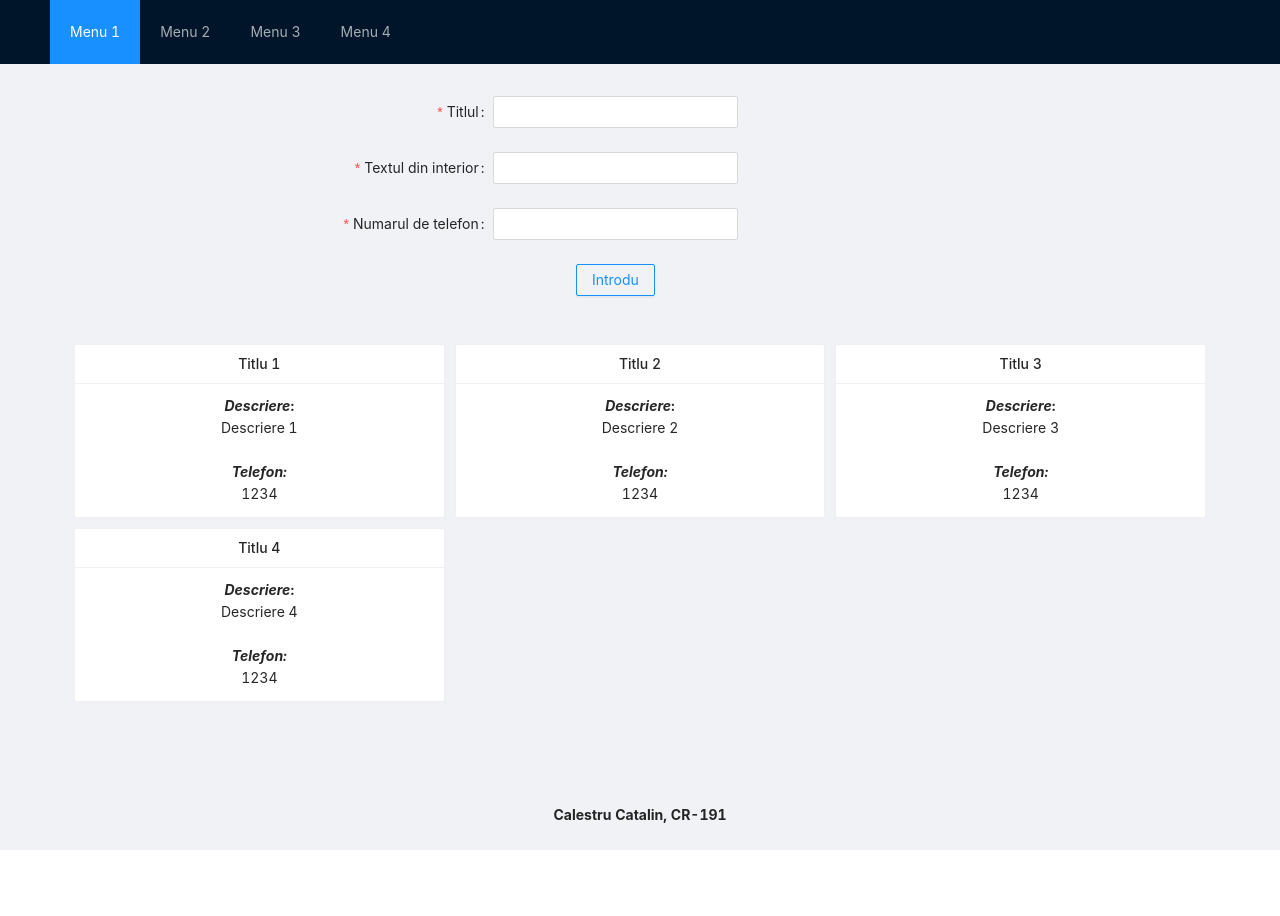
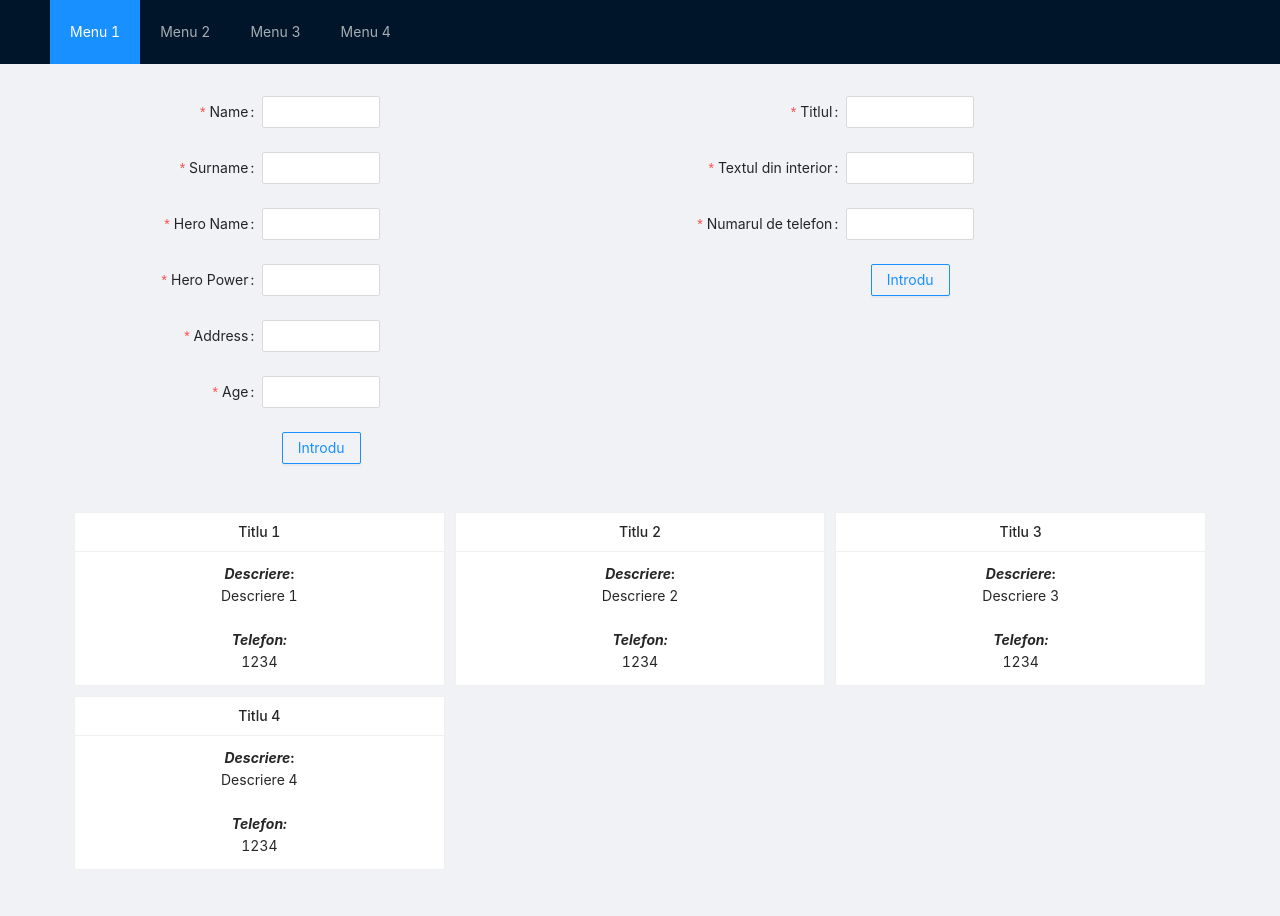
Before and after one commit to Catalin1237/Laborator_TWeb, a React (Create React App) app: page / in a window 1280 px wide. Shown: the top 916 px of the page. Before the commit the page ends 850 px from the top, so only its background shows below. Built offline with nearby package versions, Linux system fonts and the light colour scheme.

Commit message:
Lab 4 done

```diff
--- a/src/App.tsx
+++ b/src/App.tsx
@@ -1,14 +1,12 @@
 import React from "react";
 import logo from "./logo.svg";
 import "./App.css";
-// import { GreetMe } from './components/GreetMe';
 import { MyLayout } from "./components/MyLayout";
 
 function App() {
 
   return (
     <div className="App">
-      {/* <GreetMe first='Calestru' last='Catalin' group='CR-191' /> */}
       <MyLayout />
     </div>
   );
--- /dev/null
+++ b/src/components/FormHero.tsx
@@ -0,0 +1,183 @@
+import { Form, Input, Button, notification } from 'antd';
+import { useState } from 'react';
+import MainInterface from '../interfaces/MainInterface';
+
+interface ShowHeroProp extends MainInterface {
+    myHero: {
+        superHeroName: string;
+        supHeroPower: string;
+        address: string;
+        age: string
+    };
+}
+
+export const ShowHero = (props: ShowHeroProp) => {
+
+    return (
+        <>
+            <table>
+
+                <tr>
+                    <th>Name</th>
+                    <th>Surname</th>
+                    <th>Super Hero Name</th>
+                    <th>Super Hero Power</th>
+                    <th>Address</th>
+                    <th>Age</th>
+                </tr>
+
+                <tr>
+
+                    <td>{props.mainInt.name}</td>
+                    <td>{props.mainInt.surname}</td>
+                    <td>{props.myHero.superHeroName}</td>
+                    <td>{props.myHero.supHeroPower}</td>
+                    <td>{props.myHero.address}</td>
+                    <td>{props.myHero.age}</td>
+
+                </tr>
+
+            </table>
+        </>
+    );
+}
+
+export let infoHero = {
+    name: "Peter",
+    surname: "Parker",
+    superHeroName: "Spiderman",
+    supHeroPower: "Spider power",
+    address: "Queens",
+    age: "16",
+}
+
+export const FormHero = () => {
+
+    const onFinish = (values: any) => {
+        notification.open({
+            message: 'Deschide consola pe F12.',
+        });
+    };
+
+    const [name, setName] = useState("");
+    const [surname, setSurname] = useState("");
+    const [superHeroName, setSuperHeroName] = useState("");
+    const [supHeroPower, setSupHeroPower] = useState("");
+    const [address, setAddress] = useState("");
+    const [age, setAge] = useState("0");
+
+
+    const submitHero = () => {
+        infoHero = {
+            name: name,
+            surname: surname,
+            superHeroName: superHeroName,
+            supHeroPower: supHeroPower,
+            address: address,
+            age: age
+        }
+    }
+
+
+
+    return (
+        <>
+            <Form
+                name='basic'
+                labelCol={{ span: 9 }}
+                wrapperCol={{ span: 5 }}
+                autoComplete="off"
+                onFinish={ onFinish }
+            >
+
+                <Form.Item
+                    label="Name:"
+                    name="name"
+                    rules={[
+                        { required: true, message: 'Insert hero name!!!' }
+                    ]}
+                >
+                    <Input
+                        onChange={(e) => { setName(e.target.value) }}
+                    />
+                </Form.Item>
+
+                <Form.Item
+                    label="Surname:"
+                    name="surname"
+                    rules={[
+                        { required: true, message: 'Insert hero surname!!!' }
+                    ]}
+                >
+                    <Input
+                        onChange={(e) => { setSurname(e.target.value); }}
+                    />
+                </Form.Item>
+
+                <Form.Item
+                    label="Hero Name"
+                    name="superHeroName"
+                    rules={[
+                        { required: true, message: 'Insert the super hero name!!!' }
+                    ]}
+                >
+                    <Input
+                        onChange={(e) => { setSuperHeroName(e.target.value); }}
+                    />
+                </Form.Item>
+
+                <Form.Item
+                    label="Hero Power"
+                    name="supHeroPower"
+                    rules={[
+                        { required: true, message: 'Insert the super hero power!!!' }
+                    ]}
+                >
+
+                    <Input
+                        onChange={(e) => { setSupHeroPower(e.target.value); }}
+                    />
+
+                </Form.Item>
+
+                <Form.Item
+                    label="Address"
+                    name="address"
+                    rules={[
+                        { required: true, message: 'Insert hero address!!!' }
+                    ]}
+                >
+                    <Input
+                        onChange={(e) => { setAddress(e.target.value); }}
+                    />
+                </Form.Item>
+
+                <Form.Item
+                    label="Age"
+                    name="age"
+                    rules={[
+                        { required: true, message: 'Input hero age!!!' }
+                    ]}
+                >
+                    <Input
+                        type={"number"}
+                        onChange={(e) => { setAge(e.target.value); }}
+                    />
+                </Form.Item>
+
+                <Form.Item wrapperCol={{ offset: 8, span: 7 }}>
+                    <Button
+                        type='primary'
+                        htmlType='submit'
+                        onClick={ submitHero }
+                        ghost
+                    >
+                        Introdu
+                    </Button>
+
+                </Form.Item>
+
+            </Form>
+        </>
+    );
+}
--- a/src/components/MyLayout.tsx
+++ b/src/components/MyLayout.tsx
@@ -2,6 +2,7 @@ import { Layout, Menu, Form, Input, Button, notification } from 'antd';
 import { Card } from 'antd';
 import { useState } from 'react';
 import MainInterface from '../interfaces/MainInterface';
+import { FormHero, infoHero, ShowHero } from './FormHero';
 import './layoutStyle.css';
 
 const { Header, Content, Footer } = Layout;
@@ -33,18 +34,18 @@ const cardInfo = [
     },
 ];
 
-const MyCard = ({title, description, phoneNumber} : {title: string, description: string, phoneNumber: number}) => {
+const MyCard = ({ title, description, phoneNumber }: { title: string, description: string, phoneNumber: number }) => {
 
-    return(
+    return (
         <Card
-            title={ title }
-            bordered={ true }
-            hoverable={ true }
+            title={title}
+            bordered={true}
+            hoverable={true}
             size='small'
         >
-            <b><i>Descriere</i>:</b> <br />{ description }
+            <b><i>Descriere</i>:</b> <br />{description}
             <br /> <br />
-            <b><i>Telefon:</i></b> <br />{ phoneNumber }
+            <b><i>Telefon:</i></b> <br />{phoneNumber}
         </Card>
     )
 }
@@ -62,7 +63,7 @@ const MyForm = () => {
     const [nrTelefon, setnrTelefon] = useState("");
 
     const submitCardInfo = () => {
-        const info ={
+        const info = {
             "1. Titlu": titlu,
             "2. Text: ": text,
             "3. Nr de telefon": nrTelefon
@@ -71,24 +72,24 @@ const MyForm = () => {
         console.log(info)
     }
 
-    return(
+    return (
         <Form
             name='basic'
             labelCol={{ span: 9 }}
-            wrapperCol={{ span: 5}}
+            wrapperCol={{ span: 5 }}
             autoComplete="off"
-            onFinish={ onFinish }
+            onFinish={onFinish}
         >
 
             <Form.Item
                 label="Titlul:"
                 name="titlu"
                 rules={[
-                    { required: true, message: 'Introdu un titlu!!!'}
+                    { required: true, message: 'Introdu un titlu!!!' }
                 ]}
             >
                 <Input
-                    onChange={ (e) => {setTitlu(e.target.value);}}
+                    onChange={(e) => { setTitlu(e.target.value); }}
                 />
             </Form.Item>
 
@@ -96,11 +97,11 @@ const MyForm = () => {
                 label="Textul din interior:"
                 name="text"
                 rules={[
-                    { required: true, message: 'Introdu un text!!!'}
+                    { required: true, message: 'Introdu un text!!!' }
                 ]}
             >
                 <Input
-                    onChange={ (e) => {setText(e.target.value);}}
+                    onChange={(e) => { setText(e.target.value); }}
                 />
             </Form.Item>
 
@@ -108,20 +109,20 @@ const MyForm = () => {
                 label="Numarul de telefon:"
                 name="nrTelefon"
                 rules={[
-                    { required: true, message: 'Introdu un text!!!'}
+                    { required: true, message: 'Introdu un text!!!' }
                 ]}
             >
                 <Input
-                type={ 'number' }
-                onChange={ (e) => {setnrTelefon(e.target.value);}}
+                    type={'number'}
+                    onChange={(e) => { setnrTelefon(e.target.value); }}
                 />
             </Form.Item>
 
-            <Form.Item wrapperCol={{ offset: 8, span: 7}}>
+            <Form.Item wrapperCol={{ offset: 8, span: 7 }}>
                 <Button
                     type='primary'
                     htmlType='submit'
-                onClick={ submitCardInfo }
+                    onClick={submitCardInfo}
                     ghost
                 >
                     Introdu
@@ -133,39 +134,16 @@ const MyForm = () => {
     )
 }
 
-interface ShowHeroProp extends MainInterface{
-    superHeroName: string;
-    supHeroPower: string;
-    address: string;
-    age: number;
-    deadAlive: boolean;
-}
 
-const ShowHero = (props: ShowHeroProp) => {
 
-    const {name, surname} = props;
 
-    return(
-        <>
-
-        </>
-    );
-}
-
-const infoHero = [
-    {
-        name: "Peter",
-        surname: "Parker",
-        superHeroName: "Spiderman",
-        supeHeroPower: "Spider power",
-        age: 16,
-        deadAlive: true
-    },
-]
 
 export const MyLayout = () => {
 
-    return(
+
+
+
+    return (
         <Layout className="layout">
 
             <Header>
@@ -179,20 +157,27 @@ export const MyLayout = () => {
 
             <main>
                 <Content style={{ padding: '0 50px' }}>
+                    <div className="formClass">
+                        <FormHero />
                         <MyForm />
+                    </div>
 
                     <div className="site-layout-content grid-3">
                         {
                             cardInfo.map((el, index) => {
-                                return(
+                                return (
 
-                                    <MyCard key={ el.id } title={ el.title } description={ el.description } phoneNumber={ el.phoneNumber } />
+                                    <MyCard key={el.id} title={el.title} description={el.description} phoneNumber={el.phoneNumber} />
                                 )
                             })
                         }
                     </div>
 
                     <br />
+
+                    <div>
+                        <ShowHero mainInt={infoHero} myHero={infoHero} />
+                    </div>
                 </Content>
             </main>
 
--- a/src/components/layoutStyle.css
+++ b/src/components/layoutStyle.css
@@ -35,3 +35,17 @@ main {
   grid-column-gap: 10px;
   grid-row-gap: 10px;
 }
+
+table, tr, td, th{
+  border: 2px solid black;
+  font-size: 15px;
+  margin-left: auto;
+  margin-right: auto;
+}
+
+.formClass {
+  display: grid;
+  grid-template-columns: auto auto;
+
+
+}
--- a/src/interfaces/MainInterface.tsx
+++ b/src/interfaces/MainInterface.tsx
@@ -1,6 +1,8 @@
 interface MainInterface {
-    name: string;
-    surname: string;
+    mainInt:{
+        name: string;
+        surname: string;
+    }
 }
 
 export default MainInterface;
```
Also changed, not shown: src/components/GreetMe.tsx (deleted, +0 -13 lines). Lines whose indentation alone changed are shown as unchanged.
